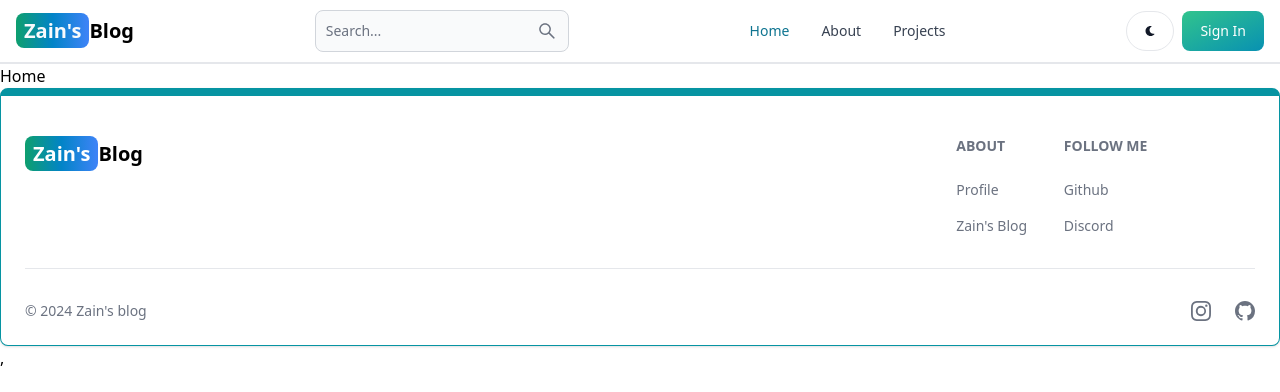
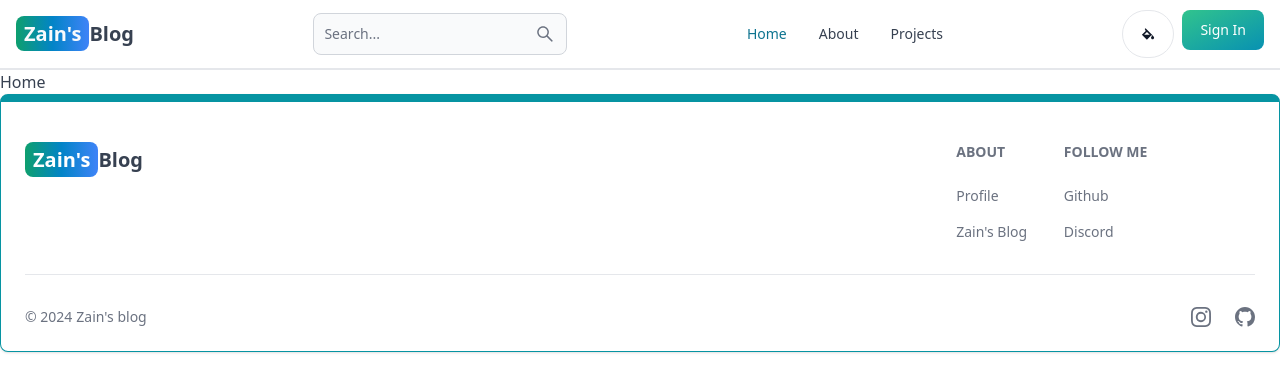
Before and after one commit to ImZAIN03/BLOG-APP, a React (Vite) app in the folder client/: page / in a window 1280 px wide. Shown: the top 392 px of the page. Built offline with nearby package versions, Linux system fonts and the light colour scheme.

Commit message:
Dark Mode

```diff
--- a/client/src/components/Header.jsx
+++ b/client/src/components/Header.jsx
@@ -1,11 +1,13 @@
-import { Avatar, Button, Dropdown, Navbar, TextInput } from "flowbite-react";
+import { Avatar, Button, Dropdown, Navbar, TextInput, theme } from "flowbite-react";
 import { Link, useLocation } from "react-router-dom";
 import { AiOutlineSearch } from "react-icons/ai";
-import { FaMoon } from "react-icons/fa";
-import { useSelector } from "react-redux";
+import { IoMdColorFill } from "react-icons/io";
+import { useSelector, useDispatch } from "react-redux";
+import { toggleTheme } from "../redux/theme/themeSlice";
 
 export default function Header() {
   const path = useLocation().pathname;
+  const dispatch = useDispatch();
   const { currentUser } = useSelector((state) => state.user);
   return (
     <Navbar className="border-b-2">
@@ -30,8 +32,14 @@ export default function Header() {
         <AiOutlineSearch />
       </Button>
       <div className="flex gap-2 md:order-2">
-        <Button className="w-12 h-10 hidden sm:inline" color="gray" pill>
-          <FaMoon />
+        <Button
+          className="w-15 h-12 hidden sm:inline"
+          color="gray"
+          pill
+          onClick={() => dispatch(toggleTheme())}
+        >
+          <IoMdColorFill/>
+
         </Button>
         {currentUser ? (
           <Dropdown
--- /dev/null
+++ b/client/src/components/ThemeProvider.jsx
@@ -0,0 +1,12 @@
+import { useSelector } from 'react-redux';
+
+export default function ThemeProvider({ children }) {
+  const { theme } = useSelector((state) => state.theme);
+  return (
+    <div className={theme}>
+      <div className='bg-white text-gray-700 dark:text-gray-200 dark:bg-[rgb(16,23,42)] min-h-screen'>
+        {children}
+      </div>
+    </div>
+  );
+}
--- a/client/src/main.jsx
+++ b/client/src/main.jsx
@@ -1,15 +1,18 @@
-import React from 'react'
-import ReactDOM from 'react-dom/client'
-import App from './App.jsx'
-import './index.css'
-import { persistor, store } from './redux/store.js'
-import { Provider } from 'react-redux'
-import { PersistGate } from 'redux-persist/integration/react'
+import React from 'react';
+import ReactDOM from 'react-dom/client';
+import App from './App.jsx';
+import './index.css';
+import { store, persistor } from './redux/store.js';
+import { Provider } from 'react-redux';
+import { PersistGate } from 'redux-persist/integration/react';
+import ThemeProvider from './components/ThemeProvider.jsx';
 
 ReactDOM.createRoot(document.getElementById('root')).render(
   <PersistGate persistor={persistor}>
     <Provider store={store}>
-      <App />
-    </Provider>,
+      <ThemeProvider>
+        <App />
+      </ThemeProvider>
+    </Provider>
   </PersistGate>
 );
--- a/client/src/redux/store.js
+++ b/client/src/redux/store.js
@@ -1,18 +1,19 @@
 import { configureStore, combineReducers } from '@reduxjs/toolkit';
 import userReducer from './user/userSlice';
-import { persistReducer } from 'redux-persist';
+import themeReducer from './theme/themeSlice';
+import { persistReducer, persistStore } from 'redux-persist';
 import storage from 'redux-persist/lib/storage';
-import persistStore from 'redux-persist/es/persistStore';
 
 const rootReducer = combineReducers({
-    user: userReducer,
+  user: userReducer,
+  theme: themeReducer,
 });
 
 const persistConfig = {
-    key: 'root',
-    storage,
-    version: 1,
-}
+  key: 'root',
+  storage,
+  version: 1,
+};
 
 const persistedReducer = persistReducer(persistConfig, rootReducer);
 
--- /dev/null
+++ b/client/src/redux/theme/themeSlice.js
@@ -0,0 +1,19 @@
+import {createSlice} from '@reduxjs/toolkit';
+
+const initialState = {
+    theme: 'light',
+};
+
+const themeSlice = createSlice({
+    name: 'theme',
+    initialState,
+    reducers: {
+        toggleTheme: (state) => {
+            state.theme = state.theme === 'light' ? 'dark' : 'light';
+        },
+        }
+});
+
+export const {toggleTheme} = themeSlice.actions;
+
+export default themeSlice.reducer;
```
